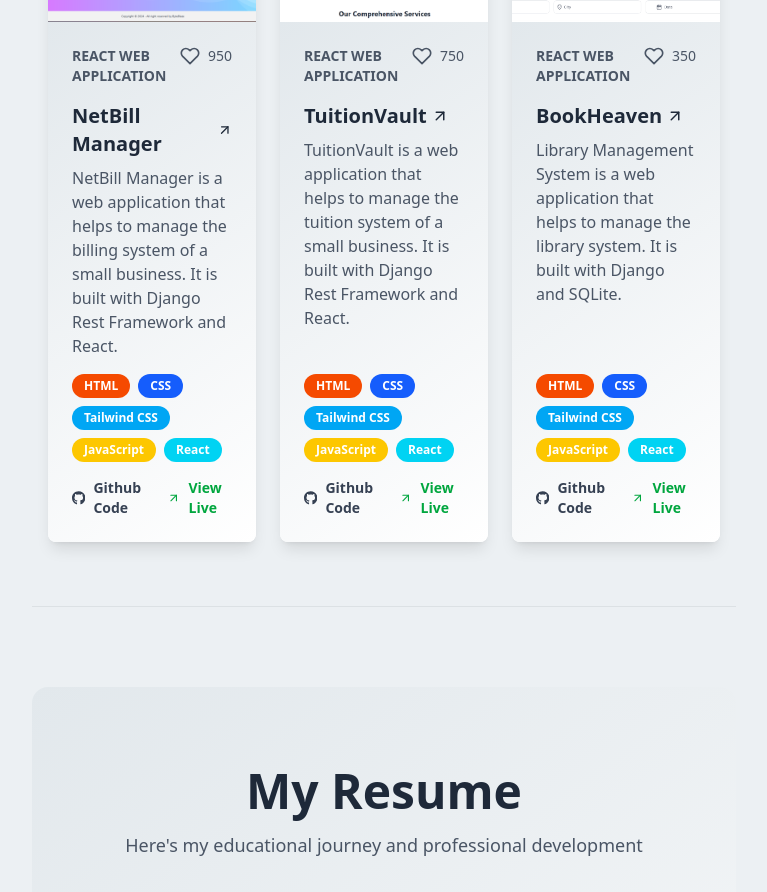
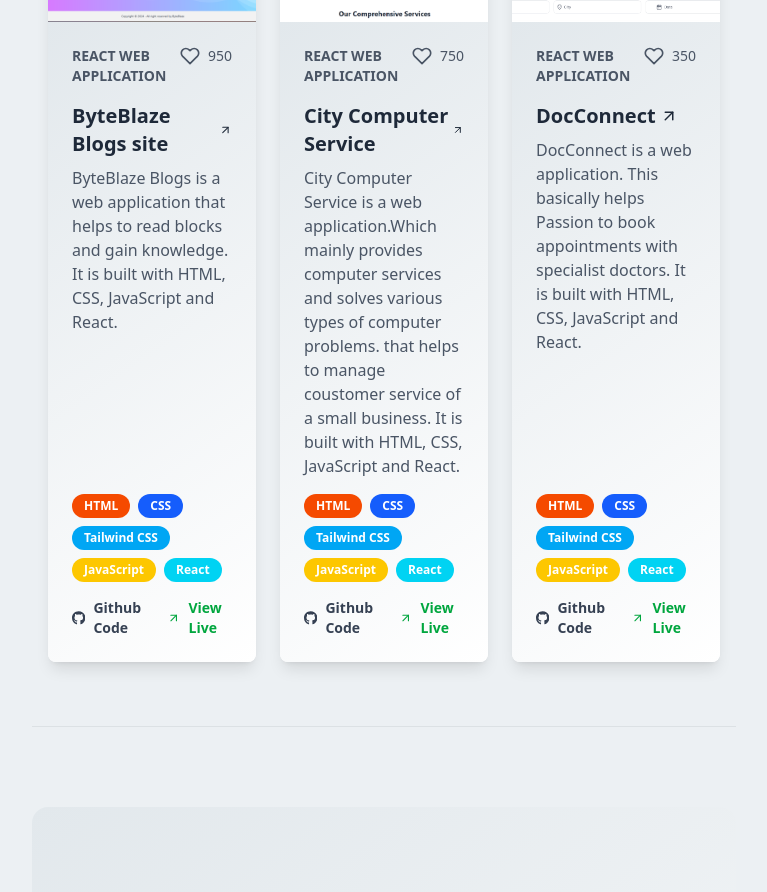
Before and after one commit to NayeemWD/Nayeem-Portfolio, a React (Vite) app: page / in a window 1280 px wide. Shown: the part 2133-3025 px from the top of the page, without its empty margins (256-1023 px from the left). Built offline with nearby package versions, Linux system fonts and the light colour scheme.

Commit message:
change project ditals

```diff
--- a/index.html
+++ b/index.html
@@ -2,7 +2,7 @@
 <html lang="en">
   <head>
     <meta charset="UTF-8" />
-    <link rel="icon" type="image/svg+xml" href="/public/Images/logo.png" />
+    <link rel="icon" type="image/svg+xml" href="/logo.png" />
 
     <link
       href="https://fonts.googleapis.com/css2?family=Montserrat:wght@400;500;600;700&display=swap"
--- a/src/Components/Banner.jsx
+++ b/src/Components/Banner.jsx
@@ -58,7 +58,7 @@ const Banner = () => {
 
       {/* image section */}
       <div className="w-full lg:w-5/12 relative flex justify-center order-1 lg:order-2">
-        <div className="absolute bottom-0 w-10/12 h-3/4 sm:h-4/5 rounded-2xl c-bg c-shadow"></div>
+        <div className="absolute bottom-0 w-11/12 h-3/4 sm:h-4/5 rounded-2xl c-bg c-shadow"></div>
         <img
           className="relative z-10 h-60 sm:h-80 md:h-100 lg:h-120 object-contain"
           src="/Image3.png"
--- a/src/Components/Projects.jsx
+++ b/src/Components/Projects.jsx
@@ -8,9 +8,9 @@ const ProjectsItems = [
     image: "/p1.png",
     category: "React Web Application",
     likes: 950,
-    title: "NetBill Manager",
+    title: "ByteBlaze Blogs site",
     description:
-      "NetBill Manager is a web application that helps to manage the billing system of a small business. It is built with Django Rest Framework and React.",
+      "ByteBlaze Blogs is a web application that helps to read blocks and gain knowledge. It is built with HTML, CSS, JavaScript and React.",
     delay: 100,
     ProjectLink: "https://byte-blaze.netlify.app/",
     githubLinkFrontend:
@@ -28,9 +28,9 @@ const ProjectsItems = [
     image: "/p2.png",
     category: "React Web Application",
     likes: 750,
-    title: "TuitionVault",
+    title: "City Computer Service",
     description:
-      "TuitionVault is a web application that helps to manage the tuition system of a small business. It is built with Django Rest Framework and React.",
+      "City Computer Service is a web application.Which mainly provides computer services and solves various types of computer problems. that helps to manage coustomer service of a small business. It is built with HTML, CSS, JavaScript and React.",
     delay: 300,
     ProjectLink: "https://city-computer-service.netlify.app/",
     githubLinkFrontend: "https://github.com/NayeemWD/City-Computer-Service",
@@ -47,9 +47,9 @@ const ProjectsItems = [
     image: "/p3.png",
     category: "React Web Application",
     likes: 350,
-    title: "BookHeaven",
+    title: "DocConnect",
     description:
-      "Library Management System is a web application that helps to manage the library system. It is built with Django and SQLite.",
+      "DocConnect is a web application. This basically helps Passion to book appointments with specialist doctors. It is built with HTML, CSS, JavaScript and React.",
     delay: 300,
     ProjectLink: "https://book-doctorappointment.netlify.app/",
     githubLinkFrontend: "https://github.com/NayeemWD/Doctor-Appointment",
```
